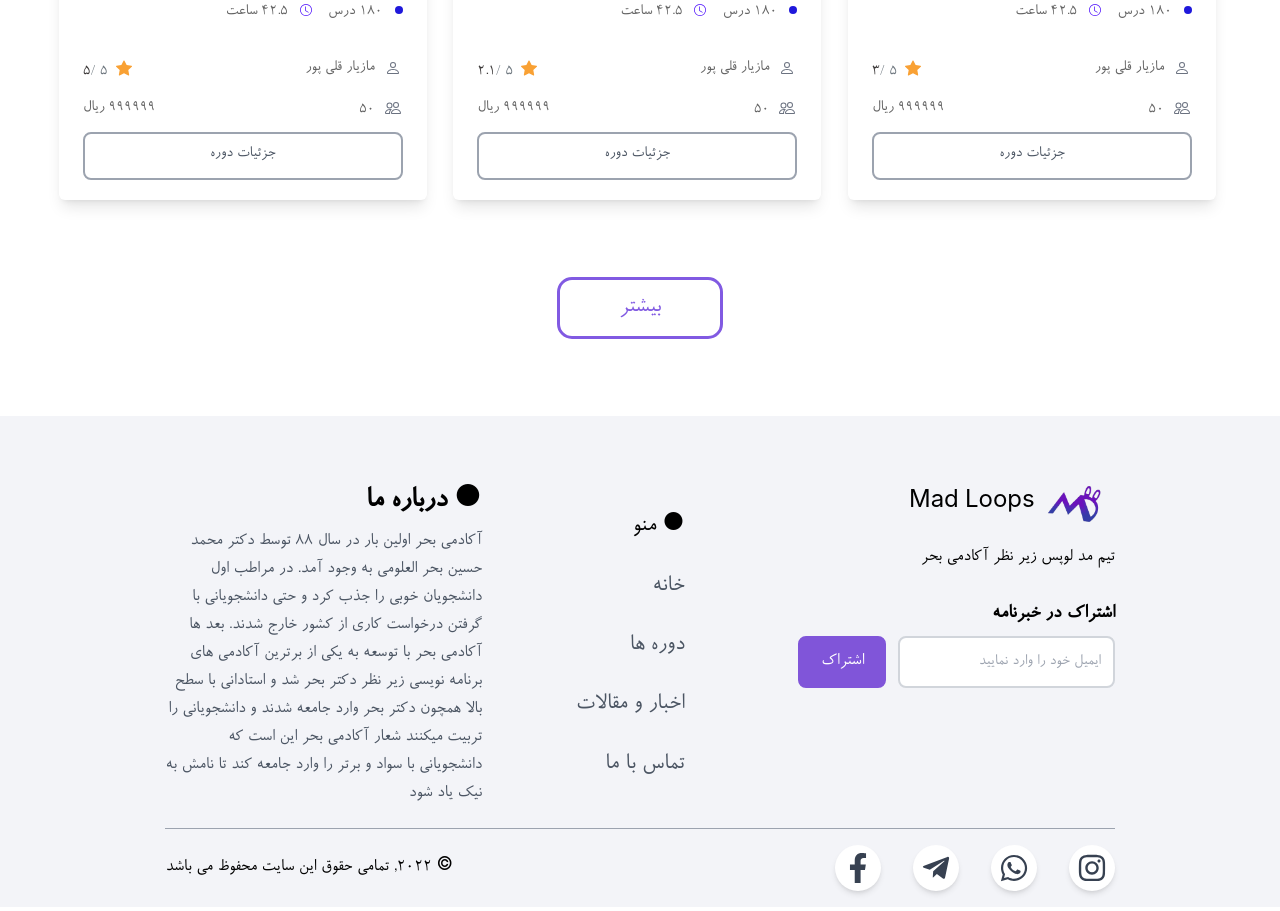
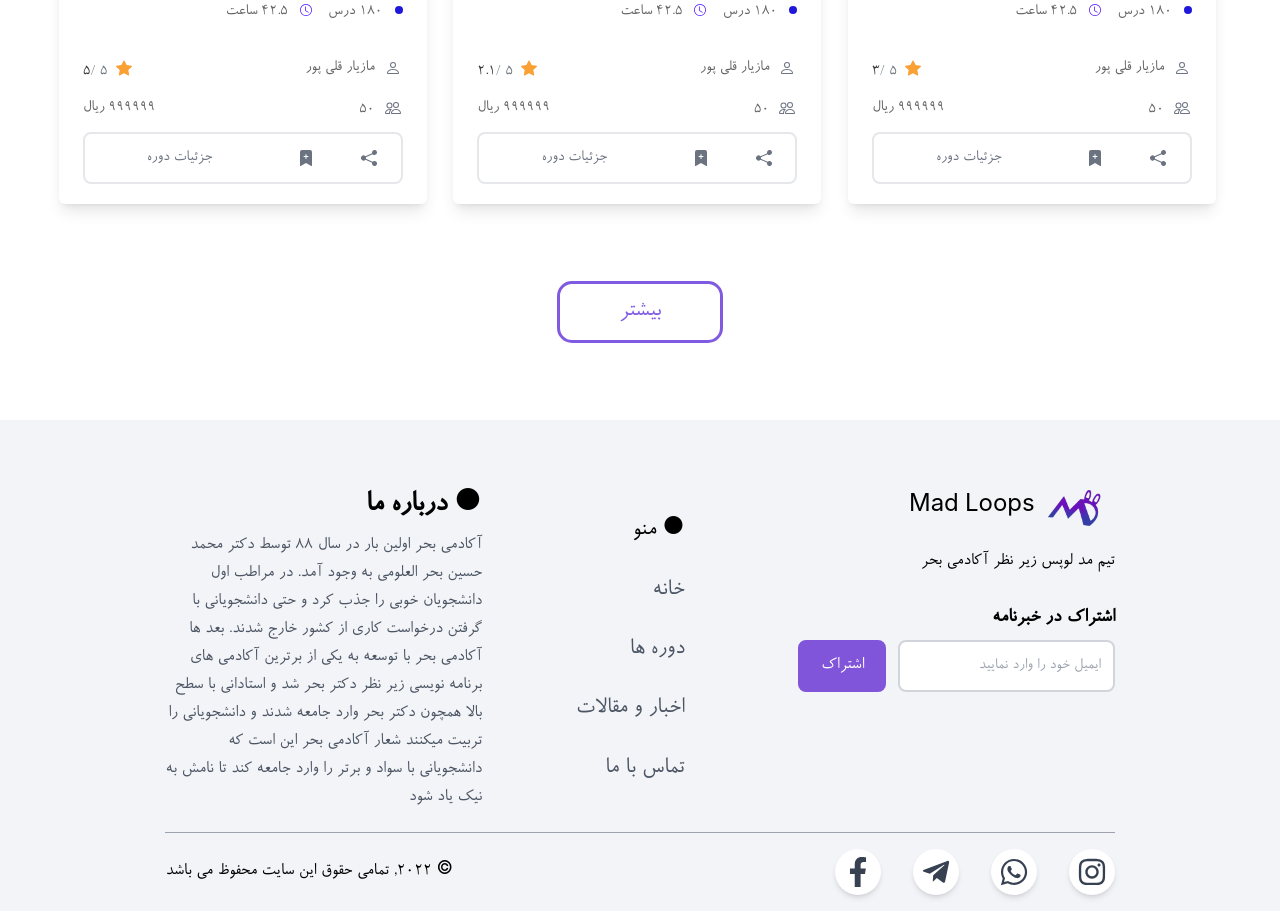
Before and after one commit to msafarianarkuli/madloops, a React (Create React App) app: page /courses in a window 1280 px wide. Shown: the part 1220-2131 px from the top of the page. Built offline with nearby package versions, Linux system fonts and the light colour scheme.

Commit message:
fix project

```diff
--- a/src/Components/common/CardGridAndList-view.component.jsx
+++ b/src/Components/common/CardGridAndList-view.component.jsx
@@ -10,6 +10,8 @@ import {
   BsFillCircleFill,
   BsClock,
   BsEye,
+  BsFillBookmarkPlusFill,
+  BsFillShareFill,
 } from "react-icons/bs";
 
 const CardGridListView = ({ item, view }) => {
@@ -198,18 +200,26 @@ const CardGridListView = ({ item, view }) => {
             </h3>
           </div>
         </div>
+        <div className="flex justify-between btn p-0 group-hover:border-lite-purple">
+          <Button className="items-center hover:btn-base w-[20%] h-fit p-4">
+            <BsFillShareFill className="mx-auto" />
+          </Button>
+          <Button className="mx-auto hover:btn-base w-[20%] h-fit p-4">
+            <BsFillBookmarkPlusFill className="mx-auto" />
+          </Button>
           <Button
             onClick={() => navigate(`${item.id}`)}
             ButtonType="button"
             classButton={
               !view
-              ? "btn btn-base w-full group-hover:border-lite-purple"
+                ? "hover:btn-base w-[60%] h-fit p-3"
                 : "btn btn-base md:w-40 sm:w-full w-60 sm:w-28 md:btn sm:p-2 md:text-base sm:text-xs md:mt-28 sm:mt-36 group-hover:border-lite-purple"
             }
           >
             جزئیات دوره
           </Button>
         </div>
+      </div>
     </Card>
   );
 };
```
Lines whose indentation alone changed are shown as unchanged.
